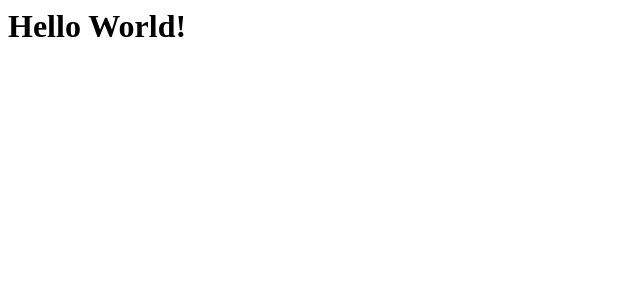
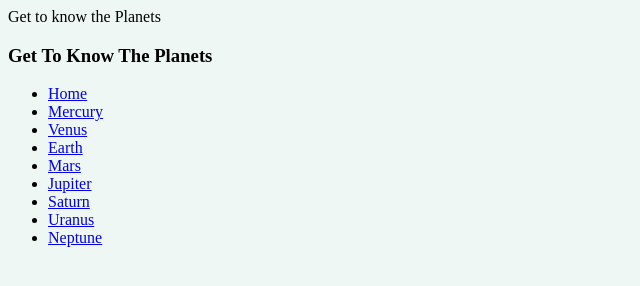
Before and after one commit to megannguyen02/astronomy-website, a plain HTML site: page index.html in a window 1280 px wide. Shown: the whole page, without its empty margins (0-640 px from the left). Drawn offline with Linux system fonts and the light colour scheme.

Commit message:
Base Pages Created

```diff
--- a/index.html
+++ b/index.html
@@ -1 +1,26 @@
-<h1>Hello World!</h1>
+<!DOCTYPE html>
+<html>
+    <head>
+        <link rel="stylesheet" type="text/css" href="style.css">
+        <tile>Get to know the Planets</tile>
+    </head>
+
+    <body>
+        <nav>
+            <h3>Get To Know The Planets</h3>
+
+            <ul class="nav-pages">
+                <li><a class="active" href="index.html">Home</a></li>
+                <li><a href="pages/mercury.html">Mercury</a></li>
+                <li><a href="pages/venus.html">Venus</a></li>
+                <li><a href="pages/earth.html">Earth</a></li>
+                <li><a href="pages/mars.html">Mars</a></li>
+                <li><a href="pages/jupiter.html">Jupiter</a></li>
+                <li><a href="pages/saturn.html">Saturn</a></li>
+                <li><a href="pages/uranus.html">Uranus</a></li>
+                <li><a href="pages/neptune.html">Neptune</a></li>
+            </ul>
+        </nav>
+
+    </body>
+</html>
--- /dev/null
+++ b/style.css
@@ -0,0 +1,3 @@
+body {
+    background-color: #eef7f3;
+}
```
Also changed, not shown: pages/earth.html (added), pages/jupiter.html (added), pages/mars.html (added), pages/mercury.html (added), pages/neptune.html (added), pages/saturn.html (added), pages/uranus.html (added), pages/venus.html (added), 2 other files.
